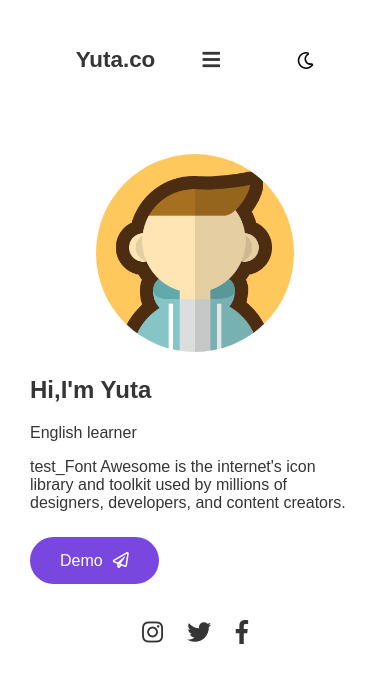
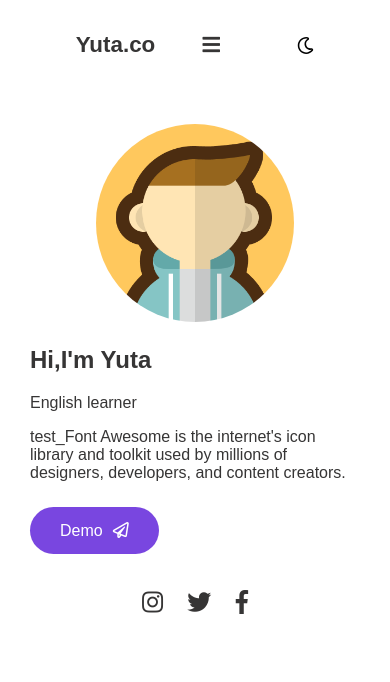
Before and after one commit to demo2023/demo2023, a plain HTML site: page index.html in a window 390 px wide. Drawn offline with nearby package versions, Linux system fonts and the light colour scheme.

Commit message:
Update styles.css

```diff
--- a/styles.css
+++ b/styles.css
@@ -241,7 +241,7 @@ a {
 
     .header {
         position: relative;
-        height: 60px;
+        height: 30px;
         padding-right: 25px;
         padding-left: 25px;
         display: flex;
```
